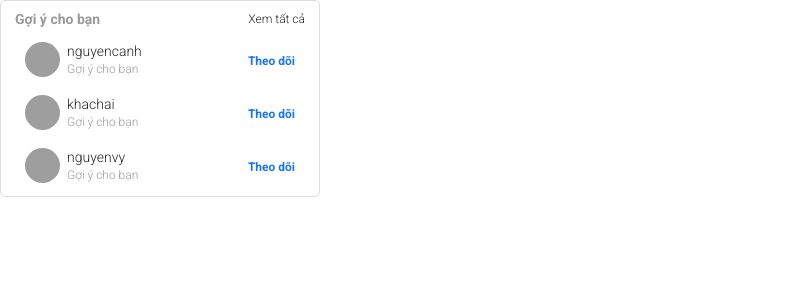
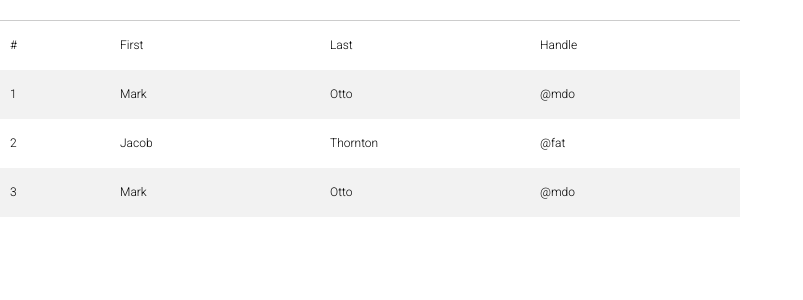
Before and after one commit to nguyenncanh/codersx-react-todo-list, a React (Create React App) app: page / in a window 1280 px wide. Shown: the top 300 px of the page, without its empty margins (0-803 px from the left). Built offline with nearby package versions, Linux system fonts and the light colour scheme; grey boxes are pictures that could not be loaded.

Commit message:
Add Table component, Lesson 10 - Dynamic class names

```diff
--- a/src/App.js
+++ b/src/App.js
@@ -5,6 +5,7 @@ import LoginForm from './components/js/LoginForm';
 import TabMenu from './components/js/TabMenu';
 import RecommendedFriends from './components/js/RecommendedFriends';
 import FollowFriendListItem from './components/js/FollowFriendListItem';
+import Table from './components/js/Table';
 import { render } from '@testing-library/react';
 
 class App extends Component {
@@ -34,6 +35,26 @@ class App extends Component {
         name: 'nguyenvy'
       }
     ];
+    this.userInfos = [
+      {
+        first: 'Mark',
+        last: 'Otto',
+        handle: '@mdo',
+        isEven: true
+      },
+      {
+        first: 'Jacob',
+        last: 'Thornton',
+        handle: '@fat',
+        isEven: false
+      },
+      {
+        first: 'Mark',
+        last: 'Otto',
+        handle: '@mdo',
+        isEven: true
+      },
+    ]
   }
   render() {
     return (
@@ -42,7 +63,8 @@ class App extends Component {
         {/* <LoginForm email={email}/> */}
         {/* <TabMenu title={items}/> */}
 
-        <RecommendedFriends friends={this.users.map((user, index) => <FollowFriendListItem key={index} user={user} />)} />
+        {/* <RecommendedFriends friends={this.users.map((user, index) => <FollowFriendListItem key={index} user={user} />)} /> */}
+        <Table userInfos={this.userInfos}/>
 
       </div>
     );
--- /dev/null
+++ b/src/components/css/Table.css
@@ -0,0 +1,29 @@
+.Table {
+    margin-top: 20px;
+    font-size: 12px;
+    color: #000000;
+}
+
+.Table table td, th {
+    padding-left: 10px;
+    font-weight: 500 !important;
+}
+
+.Table table .stt {
+    width: 110px;
+    height: 49px;
+}
+
+.Table table .cot {
+    width: 210px;
+    height: 49px;
+}
+
+.Table table {
+    border-top: 1px solid rgba(0, 0, 0, 0.2);
+    border-collapse: collapse;
+}
+
+.cot-le {
+    background-color: #F2F2F2;
+}
--- /dev/null
+++ b/src/components/js/Table.js
@@ -0,0 +1,36 @@
+import React, { Component } from "react";
+import "../css/Table.css";
+
+class Table extends Component {
+    render() {
+        const { userInfos } = this.props;
+        return (
+            <div className="Table">
+                <table>
+                    <tr>
+                        <th className="stt">#</th>
+                        <th className="cot">First</th>
+                        <th className="cot">Last</th>
+                        <th className="cot">Handle</th>
+                    </tr>
+                    {
+                        userInfos.map((user, index) => {
+                            let className
+                            if (user.isEven === true) {
+                                className = 'cot-le';
+                            }
+                            return (<tr className={className}>
+                                <td className="stt">{index+1}</td>
+                                <td className="cot">{user.first}</td>
+                                <td className="cot">{user.last}</td>
+                                <td className="cot">{user.handle}</td>
+                            </tr> )
+                        })
+                    }
+                </table>
+            </div>
+        );
+    }
+}
+
+export default Table;
```
